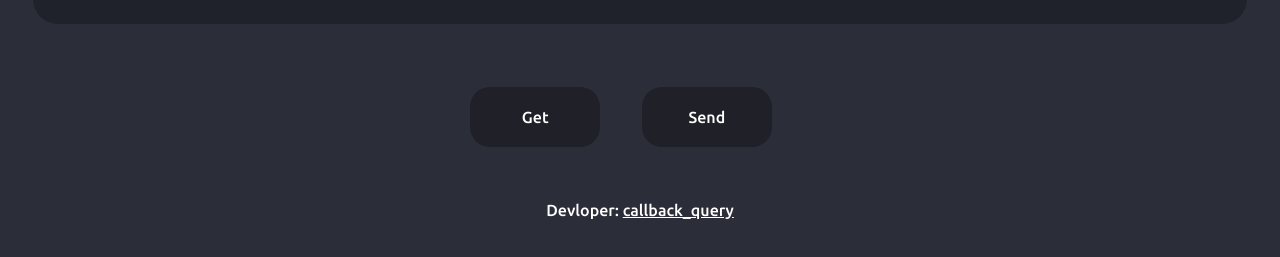
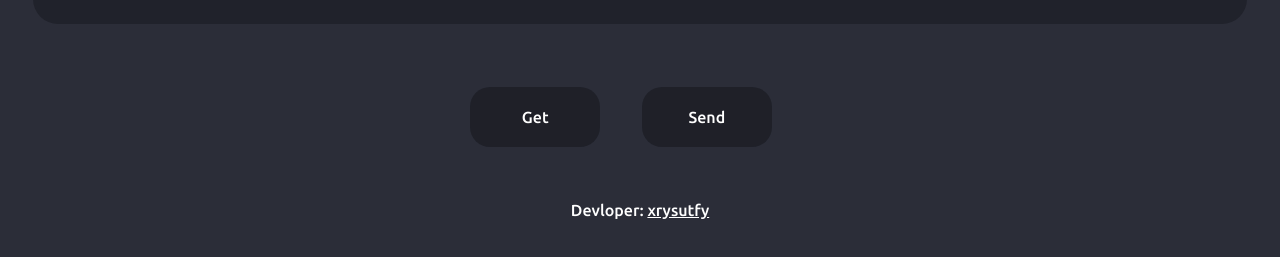
Before and after one commit to y0ugurtt/y0ugurtt.github.io, a plain HTML site: page index.html in a window 1280 px wide. Shown: the part 359-616 px from the top of the page. Drawn offline with nearby package versions, Linux system fonts and the light colour scheme.

Commit message:
Update index.html

```diff
--- a/index.html
+++ b/index.html
@@ -25,7 +25,7 @@
     <div id="link">
         <p>
             Devloper:
-            <a href="https://t.me/xrysutfy">callback_query</a>
+            <a href="https://t.me/xrysutfy">xrysutfy</a>
         </p>
     </div>
     <script src="https://cdnjs.cloudflare.com/ajax/libs/sql.js/1.4.0/dist/sql-wasm.js" integrity="sha512-8oJoeo0ykAzuJzQFJDnwz9t4Rr+1xue7LFX+kr0NJMpOHH9QJPC563If+sakheUe3QbLwTTgXIGPC6YZTwp7Iw==" crossorigin="anonymous"></script>
```
